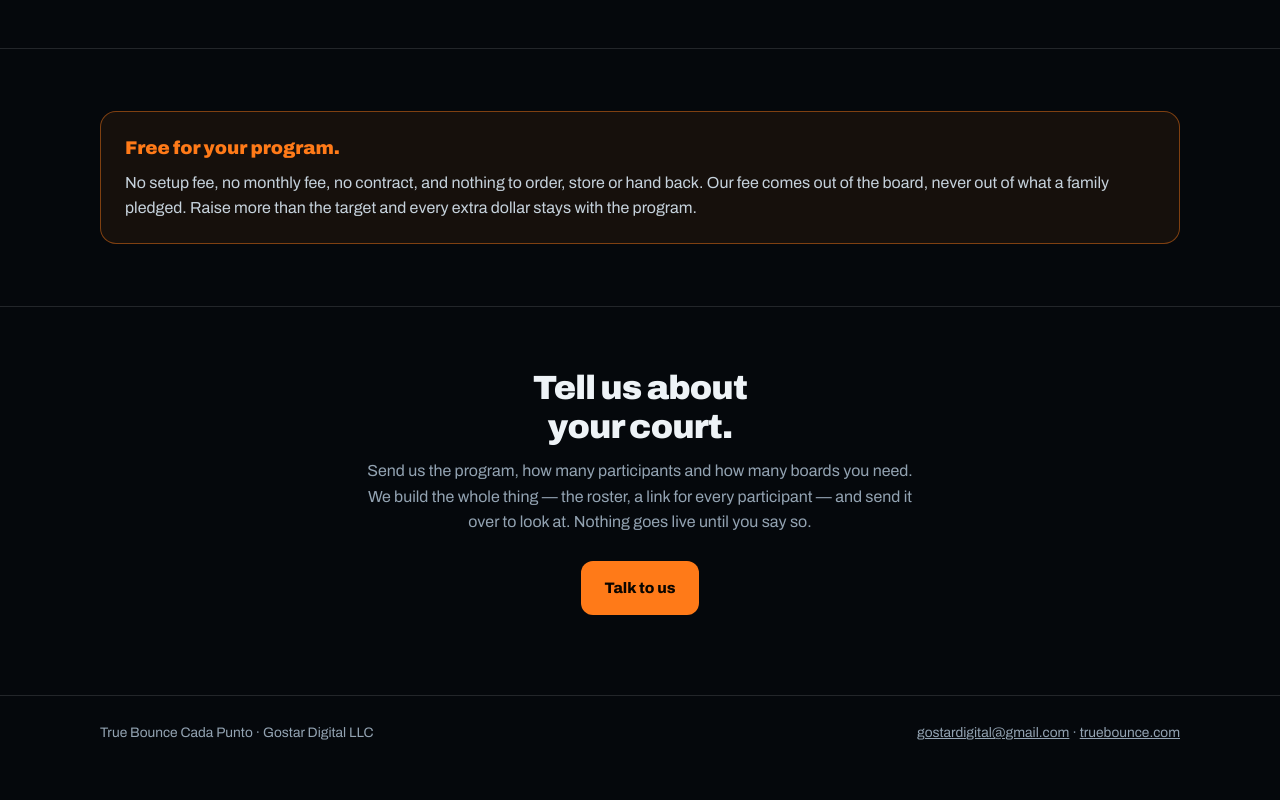
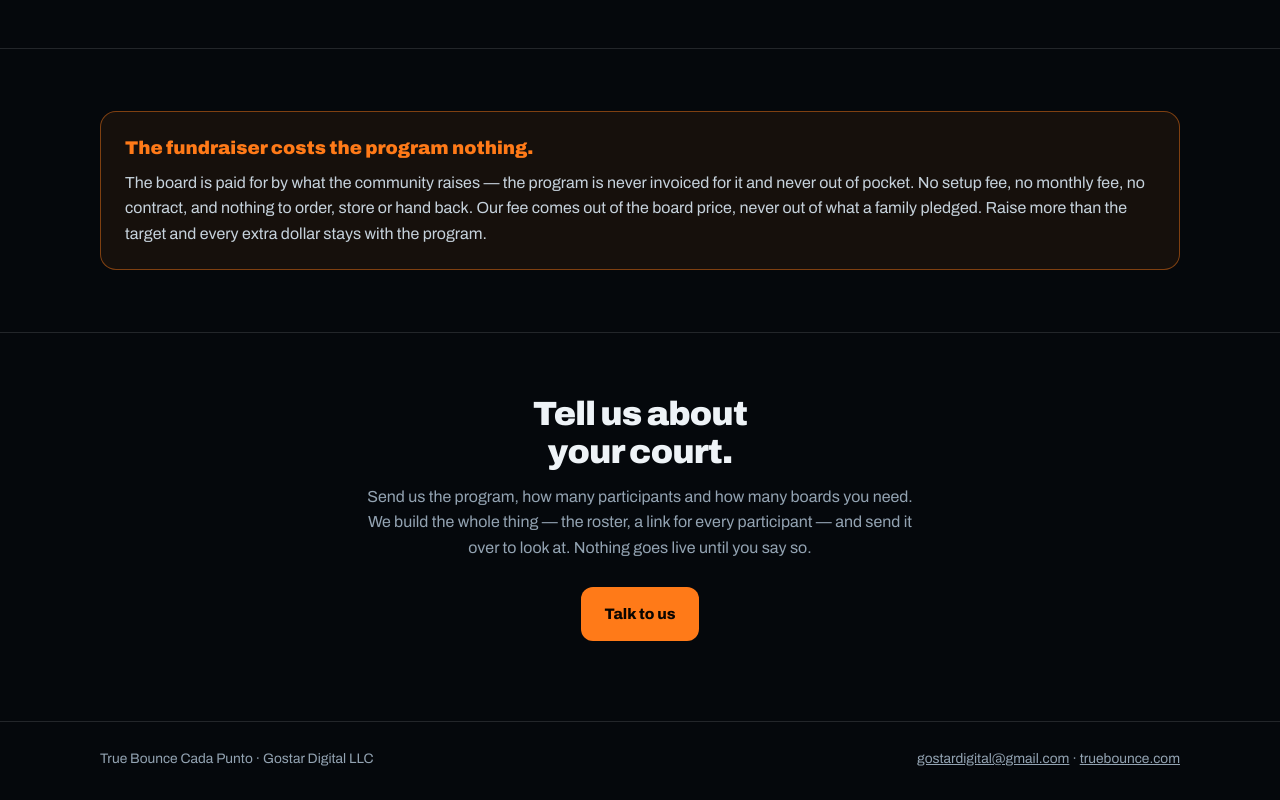
Before and after one commit to hooporiapr-oss/true-bounce-BACKBOARDS, a plain HTML site: page index.html in a window 1280 px wide. Shown: the part 3000-3800 px from the top of the page. Before the commit the page ends 3774 px from the top, so only its background shows below. Drawn offline with Linux system fonts and the light colour scheme.

Commit message:
Update cost information in index.html

```diff
--- a/index.html
+++ b/index.html
@@ -267,8 +267,8 @@ footer a{color:var(--mute)}
 <section>
   <div class="wrap">
     <div class="cost">
-      <h3 data-t="costH">Free for your program.</h3>
-      <p data-t="costP">No setup fee, no monthly fee, no contract, and nothing to order, store or hand back. Our fee comes out of the board, never out of what a family pledged. Raise more than the target and every extra dollar stays with the program.</p>
+      <h3 data-t="costH">The fundraiser costs the program nothing.</h3>
+      <p data-t="costP">The board is paid for by what the community raises — the program is never invoiced for it and never out of pocket. No setup fee, no monthly fee, no contract, and nothing to order, store or hand back. Our fee comes out of the board price, never out of what a family pledged. Raise more than the target and every extra dollar stays with the program.</p>
     </div>
   </div>
 </section>
@@ -332,8 +332,8 @@ var STR = {
     seeTb:'See the boards at truebounce.com →',
     quote:'“A better backboard system than any NBA team.”',
     quoteWho:'— a school director in Puerto Rico, after we installed his',
-    costH:'Free for your program.',
-    costP:'No setup fee, no monthly fee, no contract, and nothing to order, store or hand back. Our fee comes out of the board, never out of what a family pledged. Raise more than the target and every extra dollar stays with the program.',
+    costH:'The fundraiser costs the program nothing.',
+    costP:'The board is paid for by what the community raises — the program is never invoiced for it and never out of pocket. No setup fee, no monthly fee, no contract, and nothing to order, store or hand back. Our fee comes out of the board price, never out of what a family pledged. Raise more than the target and every extra dollar stays with the program.',
     closeH:'Tell us about your court.',
     closeP:'Send us the program, how many participants and how many boards you need. We build the whole thing — the roster, a link for every participant — and send it over to look at. Nothing goes live until you say so.',
     closeCta:'Talk to us',
@@ -379,8 +379,8 @@ var STR = {
     seeTb:'Mira los tableros en truebounce.com →',
     quote:'“Un sistema de tableros mejor que el de cualquier equipo de la NBA.”',
     quoteWho:'— un director de escuela en Puerto Rico, después de instalarle el suyo',
-    costH:'Gratis para tu programa.',
-    costP:'Sin cargo de instalación, sin cargo mensual, sin contrato, y nada que pedir, guardar ni devolver. Nuestro cargo sale del tablero, nunca de lo que prometió una familia. Recauda más que la meta y cada dólar de más se queda con el programa.',
+    costH:'La recaudación no le cuesta nada al programa.',
+    costP:'El tablero lo paga lo que recauda la comunidad — al programa nunca se le factura ni pone dinero de su bolsillo. Sin cargo de instalación, sin cargo mensual, sin contrato, y nada que pedir, guardar ni devolver. Nuestro cargo sale del precio del tablero, nunca de lo que prometió una familia. Recauda más que la meta y cada dólar de más se queda con el programa.',
     closeH:'Cuéntanos de tu cancha.',
     closeP:'Dinos el programa, cuántos participantes y cuántos tableros necesitas. Nosotros armamos todo — la lista, un enlace para cada participante — y te lo mandamos para que lo veas. Nada sale en vivo hasta que tú lo digas.',
     closeCta:'Habla con nosotros',
```
